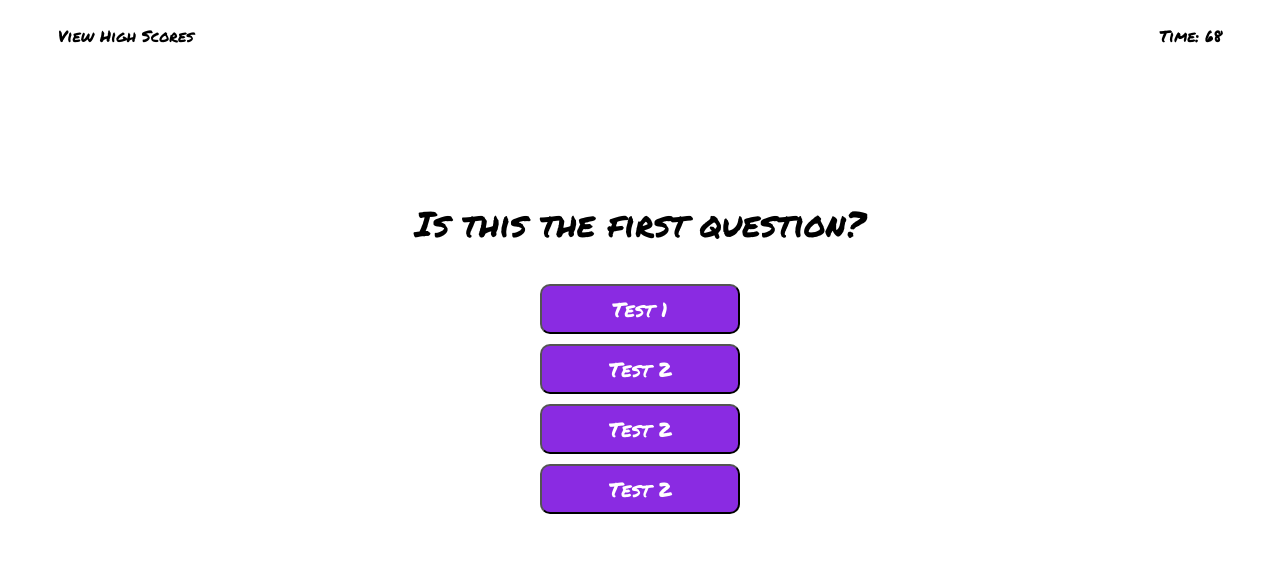
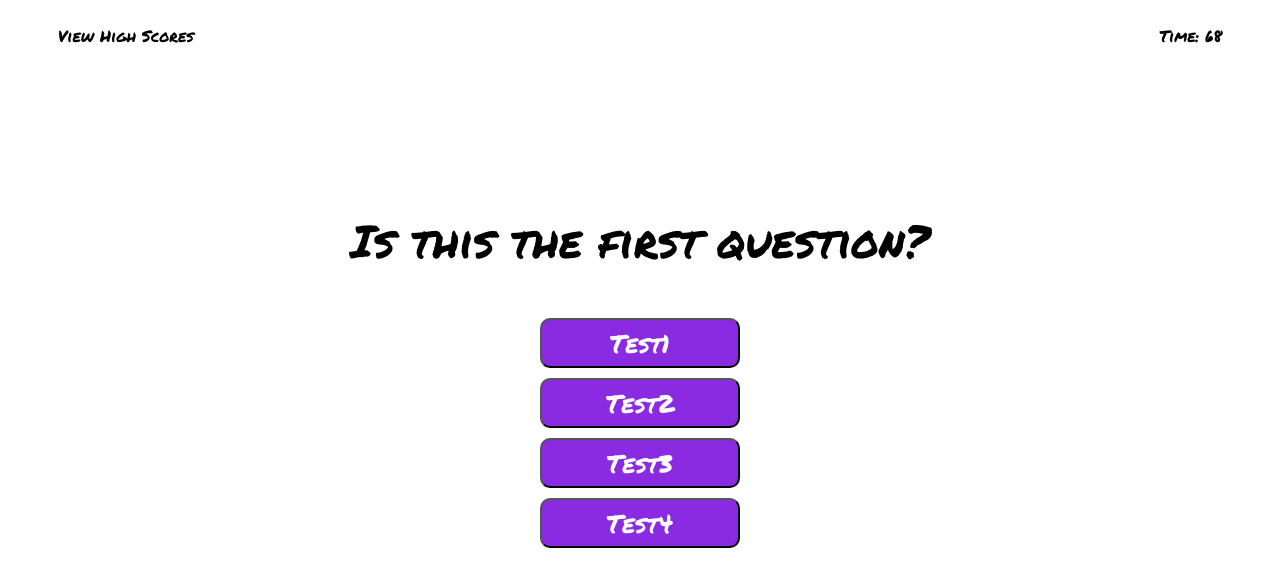
Before and after one commit to brigantinojoe/quiz, a plain HTML site: page index.html in a window 1280 px wide. Both pictures are taken after a click on the button "Start". Drawn offline with Linux system fonts and the light colour scheme.

Commit message:
Create for loop to run through qa (Question/Answer) object and make comments on next steps.

```diff
--- a/assets/css/styles.css
+++ b/assets/css/styles.css
@@ -26,14 +26,14 @@ section {
     align-items: center;
     justify-content: center;
     margin-top: 100px;
-    font-size: 35px;
+    font-size: 45px;
     height: auto;
 }
 
 button {
     width: 200px;
     color: white;
-    font-size: 20px;
+    font-size: 25px;
     height: 50px;
     background-color: blueviolet;
     border-radius: 10px;
--- a/assets/js/script.js
+++ b/assets/js/script.js
@@ -1,4 +1,4 @@
-var question = document.querySelector(".question");
+var questionEl = document.querySelector(".question");
 var start_question = document.querySelector(".start_question");
 var timer = document.querySelector(".timer");
 var start = document.querySelector(".start_button");
@@ -8,17 +8,32 @@ var start_time = 69;
 var quiz = function (event) {
     start.remove();
     start_question.remove();
+    //Start Test
+    var qa = {
+        question_one: {
+            question: "Is this the very first question",
+            answer_one: "Test1",
+            answer_two: "Test2",
+            answer_three: "Test3",
+            answer_four: "Test4",
+            correct_answer: "Test2",
+        }
+    };
     var p_question = document.createElement('p');
-    var answer_one = document.createElement('button');
-    var answer_two = document.createElement('button');
-    var answer_three = document.createElement('button');
-    var answer_four = document.createElement('button');
-    question.appendChild(p_question).textContent = "Is this the first question?";
-    answers.appendChild(answer_four).textContent = "Test 2";
-    answers.appendChild(answer_one).textContent = "Test 1";
-    answers.appendChild(answer_two).textContent = "Test 2";
-    answers.appendChild(answer_three).textContent = "Test 2";
-    answers.appendChild(answer_four).textContent = "Test 2";
+    questionEl.appendChild(p_question).textContent = "Is this the first question?";
+    for (var property in qa.question_one){
+      if (property !== "question" && property !== "correct_answer") {
+        var button_text = document.createElement('button');
+        var answers_test = answers.appendChild(button_text).textContent = qa.question_one[property];
+        console.log(property);
+        // Determine what answer what answer was clicked
+        // Determine what the correct answer is
+        // How do I go to the next question once the answer is clicked?
+      }
+    }
+    //Finish Test
+
+
 
     setInterval(function time() {
         if (start_time > 0) {
```
